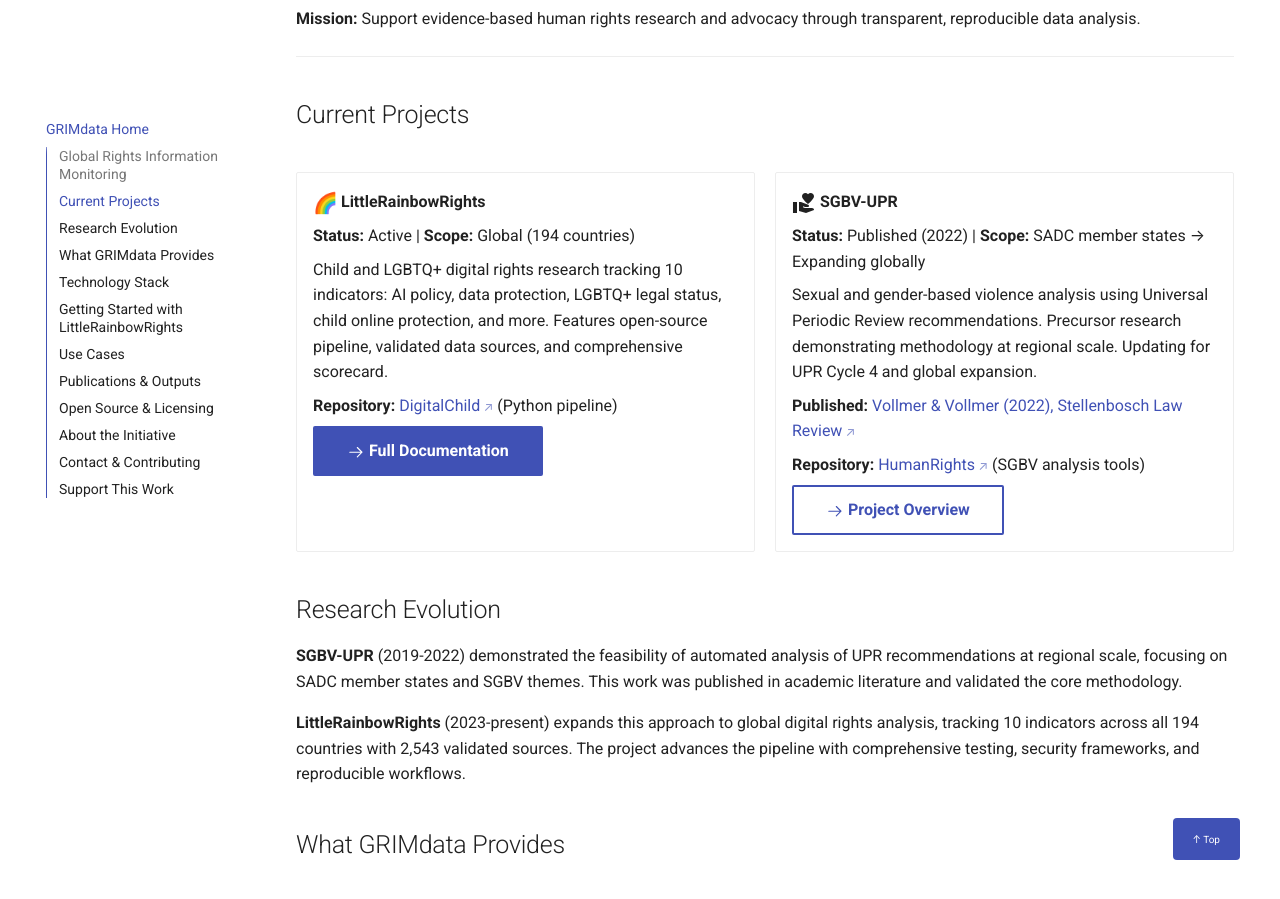
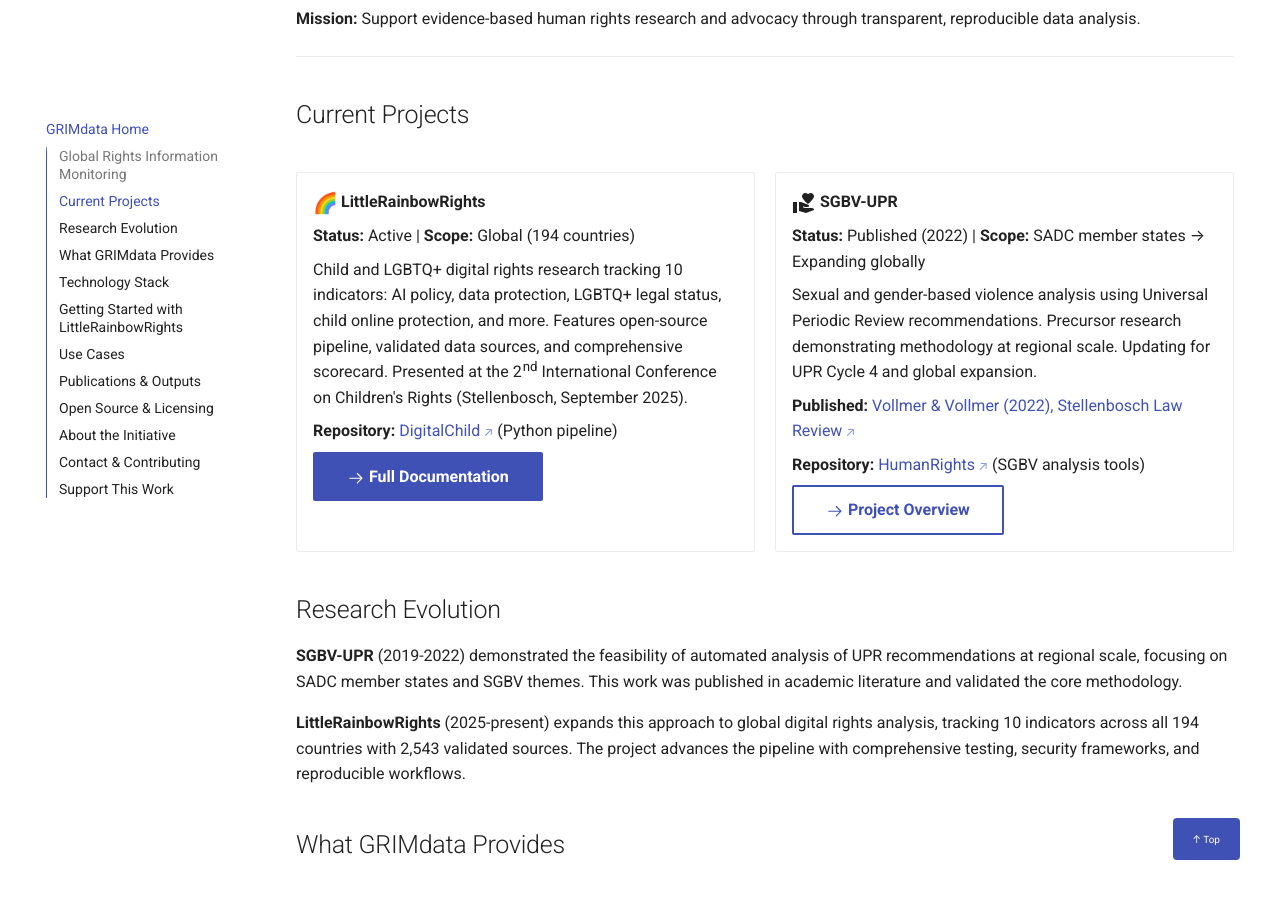
Before and after one commit to MissCrispenCakes/DigitalChild, an MkDocs documentation site: the page built from docs/index.md, in a window 1280 px wide and 900 px high, scrolled down 384 px. Built offline with MkDocs 1.6.1 and Material for MkDocs 9.7.7, drawn with Linux system fonts in a browser that asks for light colours; emoji names are drawn with the system emoji font; a script that is not in the unit is left out; comment, search, counter and statistics services are not loaded; some of the changed text lies outside the part shown.

Commit message:
Document conference presentation for academic credibility
Add the September 2025 conference presentation at the 2nd International
Conference on Children's Rights to establish academic validation of the
LittleRainbowRights research. This provides credibility for the project's
methodology and findings on LGBTQ+ children's digital rights.

Also corrects project start date from 2023 to 2025.

```diff
--- a/docs/index.md
+++ b/docs/index.md
@@ -16,7 +16,7 @@ ______________________________________________________________________
 
     **Status:** Active | **Scope:** Global (194 countries)
 
-    Child and LGBTQ+ digital rights research tracking 10 indicators: AI policy, data protection, LGBTQ+ legal status, child online protection, and more. Features open-source pipeline, validated data sources, and comprehensive scorecard.
+    Child and LGBTQ+ digital rights research tracking 10 indicators: AI policy, data protection, LGBTQ+ legal status, child online protection, and more. Features open-source pipeline, validated data sources, and comprehensive scorecard. Presented at the 2nd International Conference on Children's Rights (Stellenbosch, September 2025).
 
     **Repository:** [DigitalChild](https://github.com/MissCrispenCakes/DigitalChild) (Python pipeline)
 
@@ -40,7 +40,7 @@ ______________________________________________________________________
 
 **SGBV-UPR** (2019-2022) demonstrated the feasibility of automated analysis of UPR recommendations at regional scale, focusing on SADC member states and SGBV themes. This work was published in academic literature and validated the core methodology.
 
-**LittleRainbowRights** (2023-present) expands this approach to global digital rights analysis, tracking 10 indicators across all 194 countries with 2,543 validated sources. The project advances the pipeline with comprehensive testing, security frameworks, and reproducible workflows.
+**LittleRainbowRights** (2025-present) expands this approach to global digital rights analysis, tracking 10 indicators across all 194 countries with 2,543 validated sources. The project advances the pipeline with comprehensive testing, security frameworks, and reproducible workflows.
 
 ## What GRIMdata Provides
 
@@ -111,8 +111,7 @@ The **LittleRainbowRights** project is ready for use:
 - Vollmer, SC and Vollmer, DT. (2022). Global perspectives of Africa: Harnessing the universal periodic review to process sexual and gender-based violence in SADC member states. *Stellenbosch Law Review*, 33(1), 8–41. [DOI: 10.47348/SLR/2022/i1a1](https://doi.org/10.47348/SLR/2022/i1a1)
 
 **LittleRainbowRights Research:**
-- Publications using this data will be listed as they become available
-- Conference presentation materials forthcoming
+- Vollmer, DT and Vollmer, SC. (2025). Queer AI for the digital child: Examining the response to advanced digital technologies on the human rights of LGBTQ+ children in Africa. Presented at the Second International Conference on Children's Rights, Stellenbosch, South Africa, September 9-11, 2025.
 
 ## Open Source & Licensing
 
```
Also changed, not shown: 1 other file.
